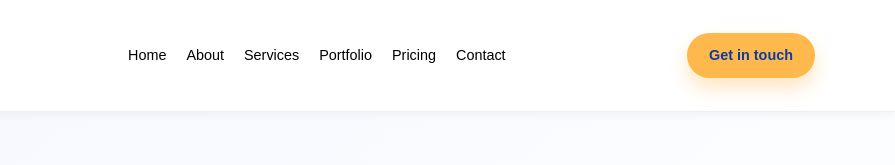
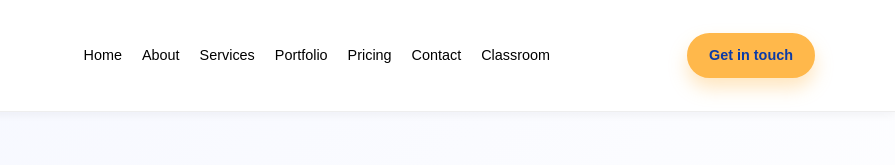
Before and after one commit to infinite-inspire-studio/infiniteinsprestudio, a plain HTML site: page index.html in a window 1280 px wide. Shown: the top 165 px of the page, 385-1280 px from the left. Drawn offline with Linux system fonts and the light colour scheme.

Commit message:
Update index.html

```diff
--- a/index.html
+++ b/index.html
@@ -26,6 +26,7 @@
         <a href="#">Portfolio</a>
         <a href="#">Pricing</a>
         <a href="#">Contact</a>
+         <a href="#">Classroom</a>
       </nav>
       <a href="#contact" class="btn btn-outline">Get in touch</a>
       <button class="nav-toggle" aria-label="Toggle menu">
```
